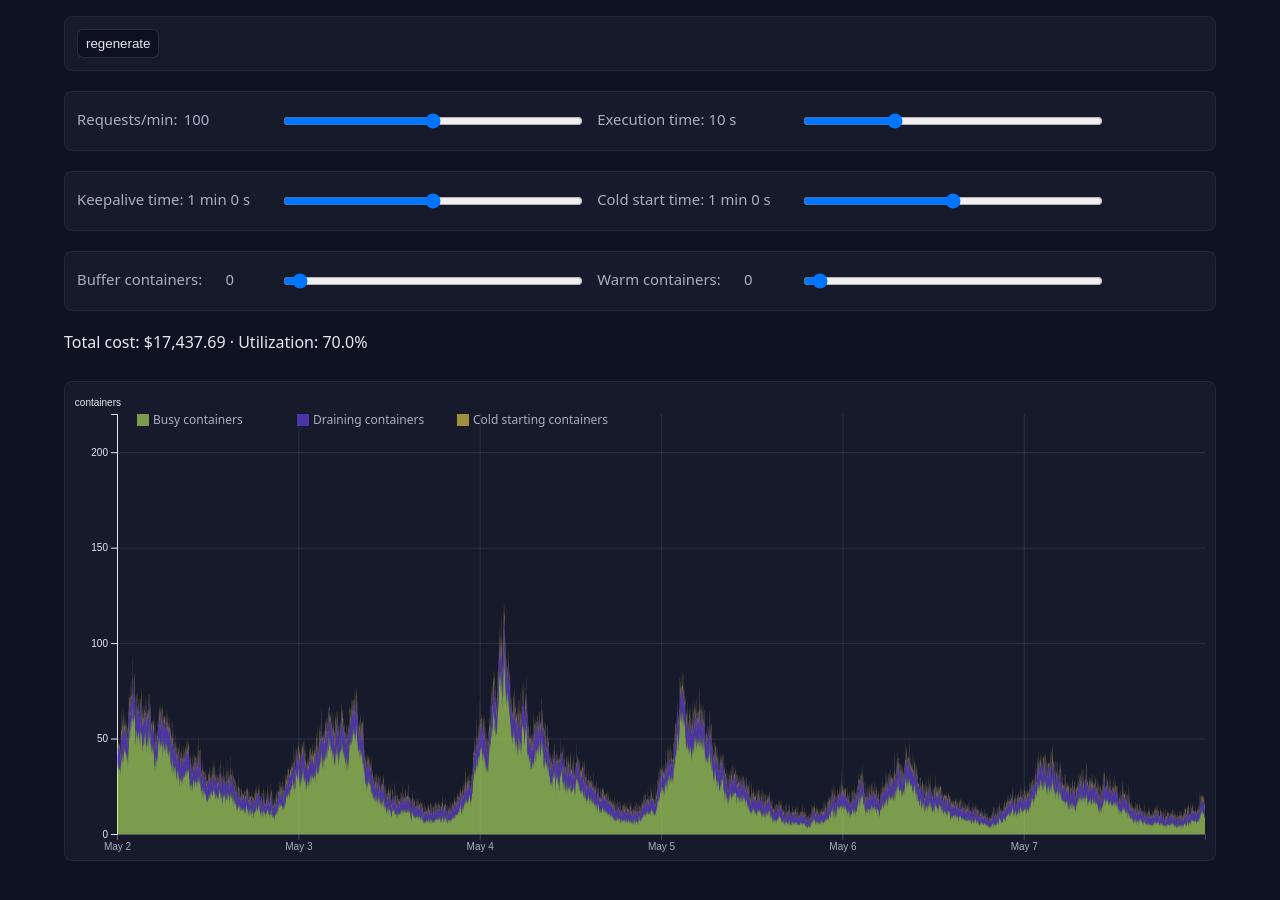
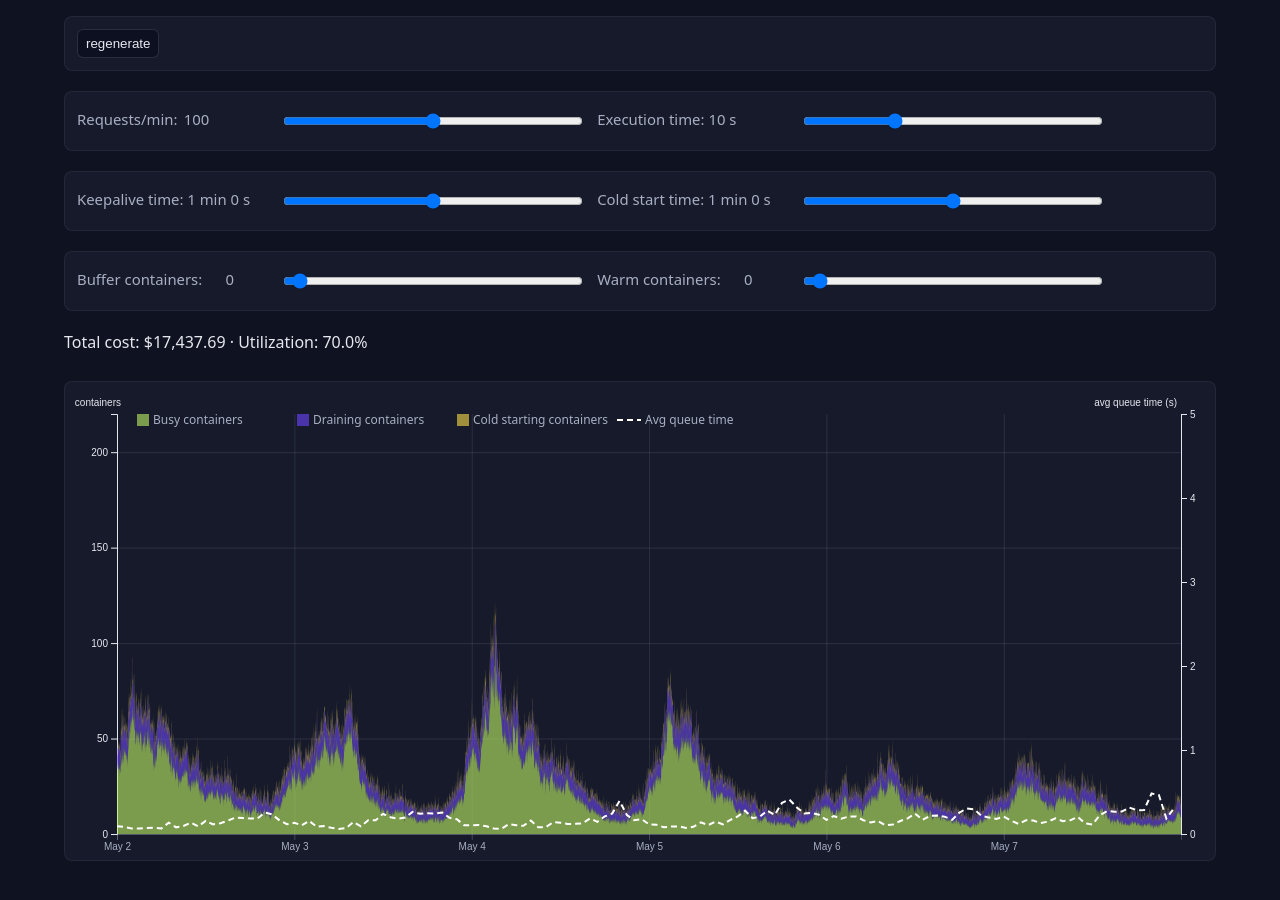
Before and after one commit to modal-labs/serverless-queuing-theory-model, a plain HTML site: page web/index.html in a window 1280 px wide. Drawn offline with nearby package versions, Linux system fonts and the light colour scheme.

Commit message:
plot latency too

```diff
--- a/web/app.js
+++ b/web/app.js
@@ -135,13 +135,13 @@ function reshapeMeanPerMinute(xsSeconds) {
   return out;
 }
 
-function reshapeSumPerMinute(xsSeconds) {
-  const minutes = xsSeconds.length / 60;
-  const out = new Float64Array(minutes);
-  for (let m = 0; m < minutes; m++) {
+function reshapeSumPerHour(xsSeconds) {
+  const hours = xsSeconds.length / 3600;
+  const out = new Float64Array(hours);
+  for (let h = 0; h < hours; h++) {
     let s = 0;
-    for (let j = 0; j < 60; j++) s += xsSeconds[m * 60 + j];
-    out[m] = s;
+    for (let j = 0; j < 3600; j++) s += xsSeconds[h * 3600 + j];
+    out[h] = s;
   }
   return out;
 }
@@ -195,6 +195,7 @@ function simulate({xsByMinute, rsBySecond, executionTime = 10, keepaliveTime = 6
   const nIdleBySecond = new Float64Array(nSeconds);
   const nColdStartingBySecond = new Float64Array(nSeconds);
   const nTotalBySecond = new Float64Array(nSeconds);
+  const totalQueueTimeBySecond = new Float64Array(nSeconds);
 
   // Every container is in one of three states: cold starting, busy, idle
   const coldStartingContainers = [];  // By what time they started
@@ -226,7 +227,9 @@ function simulate({xsByMinute, rsBySecond, executionTime = 10, keepaliveTime = 6
     }
     // Assign requests to idle containers
     while (requests.length > requestsJ && idleContainers.length > idleJ) {
-      busyContainers.push(requests[requestsJ++]);
+      const requestI = requests[requestsJ++];
+      busyContainers.push(requestI);
+      totalQueueTimeBySecond[requestI] += i - requestI;
       idleContainers.pop(); // Remove the last idle container
     }
     // Compute container counts
@@ -262,10 +265,12 @@ function simulate({xsByMinute, rsBySecond, executionTime = 10, keepaliveTime = 6
   const nIdlePerMinute = reshapeMeanPerMinute(nIdleBySecond);
   const nColdStartingPerMinute = reshapeMeanPerMinute(nColdStartingBySecond);
   const nTotalPerMinute = reshapeMeanPerMinute(nTotalBySecond);
+  const totalQueueTimePerHour = reshapeSumPerHour(totalQueueTimeBySecond);
+  const totalRequestsPerHour = reshapeSumPerHour(rsBySecond);
 
-  // build minute-level stacked data
+  // build minute-level stacked data of containers.
   // Also trim the first 24 hours of data, which we treat as "warmup"
-  const timeseries = xsByMinute.map((d, i) => ({
+  const containers = xsByMinute.map((d, i) => ({
     date: d,
     busy: nBusyPerMinute[i],
     draining: nIdlePerMinute[i],
@@ -273,7 +278,19 @@ function simulate({xsByMinute, rsBySecond, executionTime = 10, keepaliveTime = 6
     total: nTotalPerMinute[i],
   })).slice(24 * 60);
 
-  return timeseries;
+  // build hour-level stacked data of queue stats
+  // Also trim the first 24 hours of data
+  const xsByHour = [];
+  for (let i = 0; i < xsByMinute.length; i += 60) {
+    xsByHour.push(xsByMinute[i]);
+  }
+  const queueStats = xsByHour.map((d, i) => ({
+    date: d,
+    queueTime: totalQueueTimePerHour[i],
+    requests: totalRequestsPerHour[i],
+  })).slice(24);
+
+  return { containers, queueStats };
 }
 
 function mean(arr) {
@@ -333,41 +350,45 @@ function clearChart(sel) {
   d3.select(sel).selectAll("*").remove();
 }
 
-
-function stackedAreaChart({ sel, timeseries, x, series, colors, yLabel, domainY }) {
+function stackedAreaWithRightLine({ sel, containers, x, series, colors, yLabelLeft, domainYLeft, lineData, lineY, yLabelRight, domainYRight }) {
   clearChart(sel);
   const container = d3.select(sel);
   const { width, height } = container.node().getBoundingClientRect();
-  const margin = { top: 24, right: 20, bottom: 36, left: 44 };
+  const margin = { top: 24, right: 44, bottom: 36, left: 44 };
   const w = width - margin.left - margin.right;
   const h = height - margin.top - margin.bottom;
 
   const svg = container.append("svg").attr("width", width).attr("height", height);
   const g = svg.append("g").attr("transform", `translate(${margin.left},${margin.top})`);
 
-  const xScale = d3.scaleTime().domain(d3.extent(timeseries, x)).range([0, w]);
+  const xScale = d3.scaleTime().domain(d3.extent(containers, x)).range([0, w]);
   const stack = d3.stack().keys(series.map(s => s.key));
-  const stackedData = stack(timeseries);
-  const maxY = d3.max(timeseries, d => d.busy) * 2;
-  const yScale = d3.scaleLinear().domain(domainY ?? [0, maxY]).nice().range([h, 0]);
+  const stackedData = stack(containers);
+  const maxYLeft = d3.max(containers, d => d.busy) * 2;
+  const yScaleLeft = d3.scaleLinear().domain(domainYLeft ?? [0, maxYLeft]).nice().range([h, 0]);
+
+  // const maxRight = lineData && lineData.length ? (d3.max(lineData, lineY) ?? 0) : 0;
+  const maxRight = 5;  // Use a fixed max so it doesn't rescale
+  const yScaleRight = d3.scaleLinear().domain(domainYRight ?? [0, maxRight]).nice().range([h, 0]);
 
   const area = d3.area()
     .x(d => xScale(x(d.data)))
-    .y0(d => yScale(d[0]))
-    .y1(d => yScale(d[1]));
+    .y0(d => yScaleLeft(d[0]))
+    .y1(d => yScaleLeft(d[1]));
 
   const xTickFormatter = d3.timeFormat("%b %-d");
   const xAxis = d3.axisBottom(xScale)
     .ticks(d3.timeDay.every(1))
     .tickFormat(xTickFormatter);
-  const yAxis = d3.axisLeft(yScale).ticks(5);
+  const yAxisLeft = d3.axisLeft(yScaleLeft).ticks(5);
+  const yAxisRight = d3.axisRight(yScaleRight).ticks(5);
 
-  // Gridlines (drawn behind series)
+  // Gridlines based on left axis
   const xGrid = d3.axisBottom(xScale)
     .ticks(d3.timeDay.every(1))
     .tickSize(-h)
     .tickFormat("");
-  const yGrid = d3.axisLeft(yScale)
+  const yGrid = d3.axisLeft(yScaleLeft)
     .ticks(5)
     .tickSize(-w)
     .tickFormat("");
@@ -386,9 +407,14 @@ function stackedAreaChart({ sel, timeseries, x, series, colors, yLabel, domainY
   const gx = g.append("g").attr("transform", `translate(0,${h})`).call(xAxis);
   gx.selectAll("text").attr("fill", "#a9afc3");
   gx.selectAll(".domain, .tick line").attr("stroke", "#a9afc3").attr("opacity", 0.3);
-  g.append("g").call(yAxis).append("text")
+  g.append("g").call(yAxisLeft).append("text")
     .attr("fill", "currentColor").attr("x", 4).attr("y", -8)
-    .text(yLabel ?? "");
+    .text(yLabelLeft ?? "");
+  const gyRight = g.append("g").attr("transform", `translate(${w},0)`).call(yAxisRight);
+  gyRight.append("text")
+    .attr("fill", "currentColor").attr("x", -4).attr("y", -8)
+    .attr("text-anchor", "end")
+    .text(yLabelRight ?? "");
 
   series.forEach((s, i) => {
     g.append("path")
@@ -398,13 +424,30 @@ function stackedAreaChart({ sel, timeseries, x, series, colors, yLabel, domainY
       .attr("d", area);
   });
 
-  // Simple legend
+  if (lineData && lineData.length) {
+    console.log(lineData);
+    const line = d3.line()
+      .x(d => xScale(x(d)))
+      .y(d => yScaleRight(lineY(d)));
+    g.append("path")
+      .datum(lineData)
+      .attr("fill", "none")
+      .attr("stroke", "#fff")
+      .attr("stroke-width", 2)
+      .attr("stroke-dasharray", "6,4")
+      .attr("d", line);
+  }
+
+  // Legend: stacked series + line
   const legend = svg.append("g").attr("transform", `translate(${margin.left},${margin.top})`);
   series.forEach((s, i) => {
     const row = legend.append("g").attr("transform", `translate(${i * 160 + 20},0)`);
     row.append("rect").attr("width", 12).attr("height", 12).attr("fill", colors[i] ?? `hsl(${i * 60}, 70%, 55%)`).attr("opacity", 0.6);
     row.append("text").attr("x", 16).attr("y", 10).attr("fill", "#a9afc3").attr("font-size", 12).text(s.label);
   });
+  const lineRow = legend.append("g").attr("transform", `translate(${series.length * 160 + 20},0)`);
+  lineRow.append("line").attr("x1", 0).attr("x2", 24).attr("y1", 6).attr("y2", 6).attr("stroke", "#fff").attr("stroke-width", 2).attr("stroke-dasharray", "6,4");
+  lineRow.append("text").attr("x", 28).attr("y", 10).attr("fill", "#a9afc3").attr("font-size", 12).text("Avg queue time");
 }
 
 function run() {
@@ -415,7 +458,7 @@ function run() {
   const nWarmContainers = Number(document.getElementById('warm-containers')?.value ?? 0);
   const {xsByMinute, rsBySecond} = demandData;
   const simulatedData = simulate({ xsByMinute, rsBySecond, executionTime, keepaliveTime, coldStartTime, nBufferContainers, nWarmContainers });
-  const timeseries = simulatedData;
+  const { containers, queueStats } = simulatedData;
 
   const series = [
     { key: 'busy', label: 'Busy containers' },
@@ -423,11 +466,26 @@ function run() {
     { key: 'cold', label: 'Cold starting containers' },
   ];
   const colors = ['#bef264','#6e47fd','#fde047'];
-  stackedAreaChart({ sel: '#chart-number-containers', timeseries, x: d => d.date, series, colors: colors, yLabel: 'number of containers' });
+  // Average queue time per request (skip minutes with zero requests)
+  const qprData = queueStats
+    .filter(t => t.requests > 0)
+    .map(t => ({ date: t.date, value: t.queueTime / t.requests }));
+
+  stackedAreaWithRightLine({
+    sel: '#chart-number-containers',
+    containers,
+    x: d => d.date,
+    series,
+    colors: colors,
+    yLabelLeft: 'number of containers',
+    lineData: qprData,
+    lineY: d => d.value,
+    yLabelRight: 'avg queue time (s)'
+  });
 
   // Compute total cost over the selected period
-  const totalContainerMinutes = timeseries.reduce((acc, d) => acc + d.total, 0);
-  const busyContainerMinutes = timeseries.reduce((acc, d) => acc + d.busy, 0);
+  const totalContainerMinutes = containers.reduce((acc, d) => acc + d.total, 0);
+  const busyContainerMinutes = containers.reduce((acc, d) => acc + d.busy, 0);
   const totalContainerHours = totalContainerMinutes / 60;
   const totalCost = totalContainerHours * CONTAINER_COST;
   const costEl = document.getElementById('total-cost');
```
Also changed, not shown: web/index.html (+2 -0 lines).
